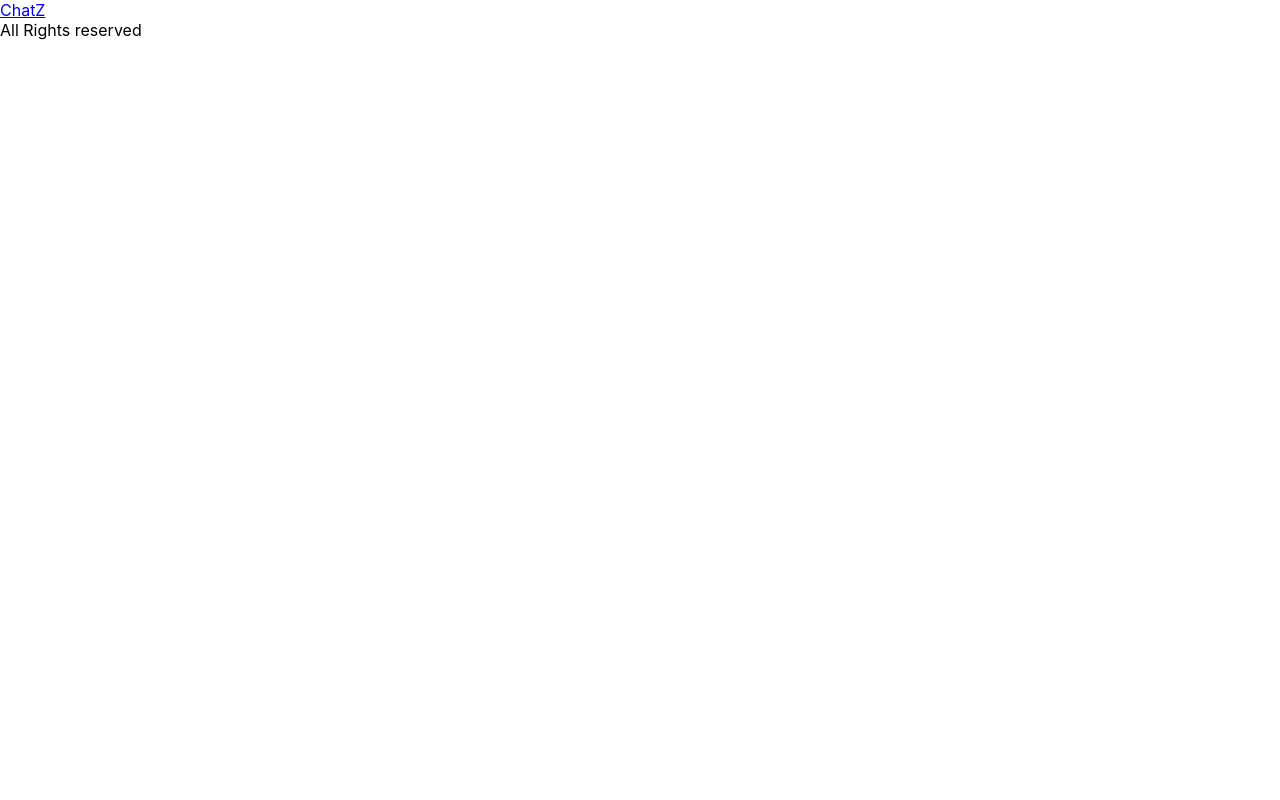
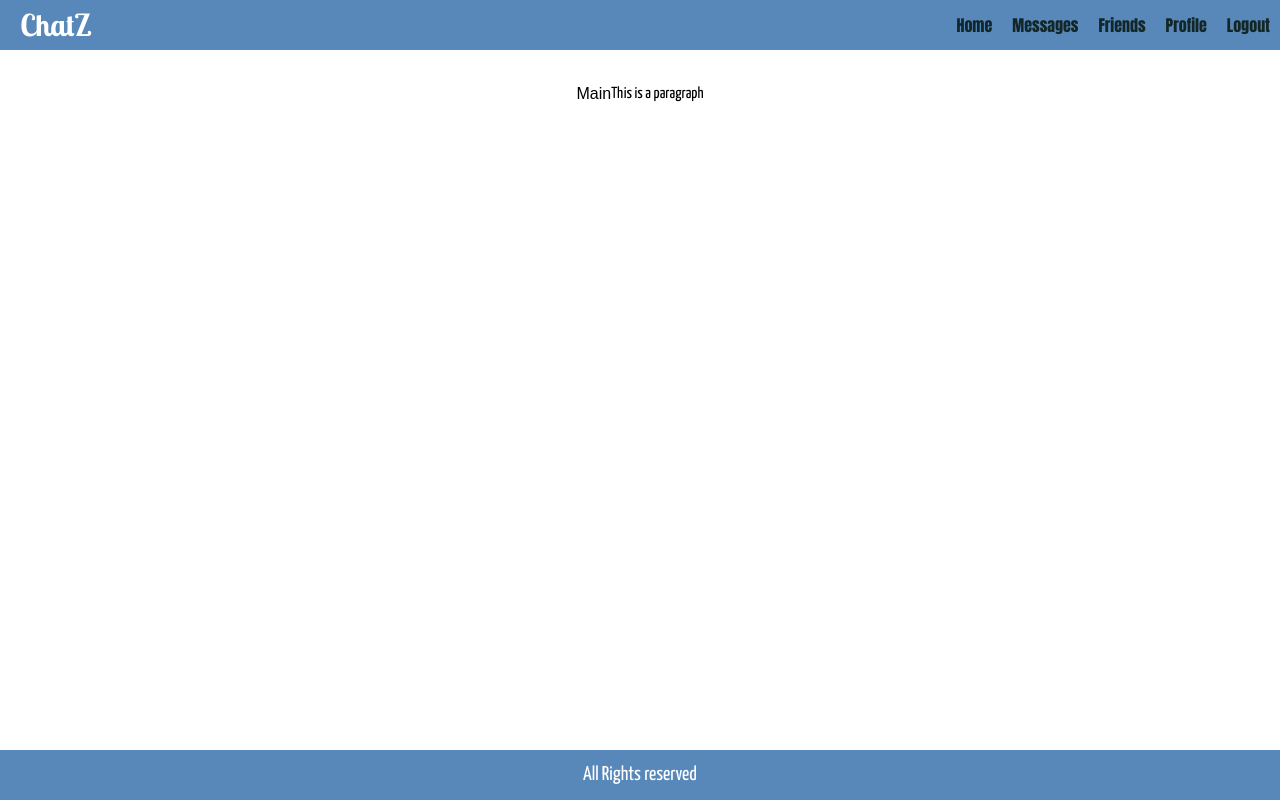
Before and after one commit to sadiuchiha/chat-app, a React (Create React App) app in the folder frontend/chat-app/: page / in a window 1280 px wide. Built offline with nearby package versions, Linux system fonts and the light colour scheme.

Commit message:
Setup of default view
Completed default view now moving on to HomeView and it's elements

```diff
--- a/frontend/chat-app/public/index.html
+++ b/frontend/chat-app/public/index.html
@@ -24,6 +24,18 @@
       work correctly both with client-side routing and a non-root public URL.
       Learn how to configure a non-root public URL by running `npm run build`.
     -->
+
+    <link
+      rel="stylesheet"
+      href="https://cdnjs.cloudflare.com/ajax/libs/font-awesome/5.15.4/css/all.min.css"
+    />
+    <link rel="preconnect" href="https://fonts.googleapis.com" />
+    <link rel="preconnect" href="https://fonts.gstatic.com" crossorigin />
+    <link
+      href="https://fonts.googleapis.com/css2?family=Anton&family=Lobster+Two:ital,wght@0,400;0,700;1,400;1,700&family=Pacifico&family=Yanone+Kaffeesatz:wght@200;300;400&display=swap"
+      rel="stylesheet"
+    />
+
     <title>React App</title>
   </head>
   <body>
--- a/frontend/chat-app/src/App.js
+++ b/frontend/chat-app/src/App.js
@@ -1,20 +1,54 @@
-import { BrowserRouter, Link } from "react-router-dom";
+import { BrowserRouter, Link, Route } from "react-router-dom";
+import HomeView from "./Views/HomeView";
 
 function App() {
   return (
     <BrowserRouter>
-      <div className="container">
-        <div className="grid-container">
-          <header className="row">
+      <div className="grid-container">
+        <header className="row">
+          <div>
+            <Link className="brand" to="/">
+              ChatZ
+            </Link>
+          </div>
+
+          <div className="row tab-collection">
             <div>
-              <Link className="brand" to="/">
-                ChatZ
+              <Link className="tabs" to="/">
+                Home
               </Link>
             </div>
-          </header>
+            <div>
+              <Link className="tabs" to="/messages">
+                Messages
+              </Link>
+            </div>
 
-          <footer className="row center">All Rights reserved</footer>
-        </div>
+            <div>
+              <Link className="tabs" to="/friends">
+                Friends
+              </Link>
+            </div>
+
+            <div>
+              <Link className="tabs" to="/profile">
+                Profile
+              </Link>
+            </div>
+
+            <div>
+              <Link className="tabs" to="/logout">
+                Logout
+              </Link>
+            </div>
+          </div>
+        </header>
+        <main>
+          <main>
+            <Route path="/" component={HomeView}></Route>
+          </main>
+        </main>
+        <footer className="row center footer">All Rights reserved</footer>
       </div>
     </BrowserRouter>
   );
--- /dev/null
+++ b/frontend/chat-app/src/Views/HomeView.js
@@ -0,0 +1,14 @@
+import React from "react";
+
+export default function HomeView() {
+  return (
+    <div>
+      <div className="row center">
+        Main
+        <p>
+            This is a paragraph
+        </p>
+      </div>
+    </div>
+  );
+}
--- a/frontend/chat-app/src/index.css
+++ b/frontend/chat-app/src/index.css
@@ -1,13 +1,119 @@
+/* Fonts : Pacifico, Lobster Two, Anton, Yanone Kaffeesatz */
+
+:root {
+  --dark-blue-color: #5788b9;
+  --tab-color: #132729;
+  --hover-effect-color: #31f02a;
+  --white-color: #fff;
+  --grey-color: rgb(53, 53, 53);
+  --light-grey-color: rgb(77, 77, 77);
+  --extra-light-grey-color: rgb(187, 187, 187);
+}
+
+html {
+  font-size: 62.5%; /* default size: 16px * 62.5 = 10px = 1rem */
+  box-sizing: border-box;
+  font-family: Verdana, Geneva, Tahoma, sans-serif;
+}
+
 body {
   margin: 0;
-  font-family: -apple-system, BlinkMacSystemFont, 'Segoe UI', 'Roboto', 'Oxygen',
-    'Ubuntu', 'Cantarell', 'Fira Sans', 'Droid Sans', 'Helvetica Neue',
-    sans-serif;
+  height: 100vh;
+  font-size: 1.6rem;
+  font-family: Arial, Helvetica, sans-serif;
   -webkit-font-smoothing: antialiased;
   -moz-osx-font-smoothing: grayscale;
 }
+#root {
+  height: 100%;
+}
+/* Layout */
 
-code {
-  font-family: source-code-pro, Menlo, Monaco, Consolas, 'Courier New',
-    monospace;
+.grid-container {
+  display: grid;
+  grid-template-areas: "header" "main" "footer";
+  grid-template-columns: 1fr;
+  grid-template-rows: 5rem 1fr 5rem;
+  height: 100%;
 }
+
+header {
+  grid-area: header;
+  background-color: var(--dark-blue-color);
+}
+
+main {
+  grid-area: main;
+  padding: 1rem;
+}
+
+footer {
+  grid-area: footer;
+  background-color: var(--dark-blue-color);
+  color: var(--white-color);
+}
+
+/* Commons */
+.row {
+  display: flex;
+  flex-wrap: wrap;
+  justify-content: space-between;
+  align-items: center;
+}
+
+.tabs {
+  margin: 1rem;
+  color: var(--tab-color);
+  font-family: "Anton", sans-serif;
+  font-weight: 400;
+}
+
+a.brand {
+  color: var(--white-color);
+  font-family: "Lobster Two", cursive;
+  font-size: 3rem;
+  font-weight: bold;
+  padding: 1rem;
+  margin-left: 1rem;
+}
+
+.row.center {
+  justify-content: center;
+}
+
+h1 {
+  font-size: 1.8rem;
+  padding: 1rem 0;
+}
+
+h2 {
+  font-size: 1.6rem;
+  padding: 1rem 0;
+}
+
+a {
+  text-decoration: none;
+}
+
+p {
+  font-family: "Yanone Kaffeesatz", sans-serif;
+}
+
+.tabs:hover {
+  color: var(--hover-effect-color);
+}
+
+ul {
+  padding: 0;
+  margin: 0;
+  list-style-type: none;
+}
+
+li {
+  margin-top: 1rem;
+}
+
+.footer {
+  font-family: 'Yanone Kaffeesatz', sans-serif;
+  font-size: 2rem;
+}
```
